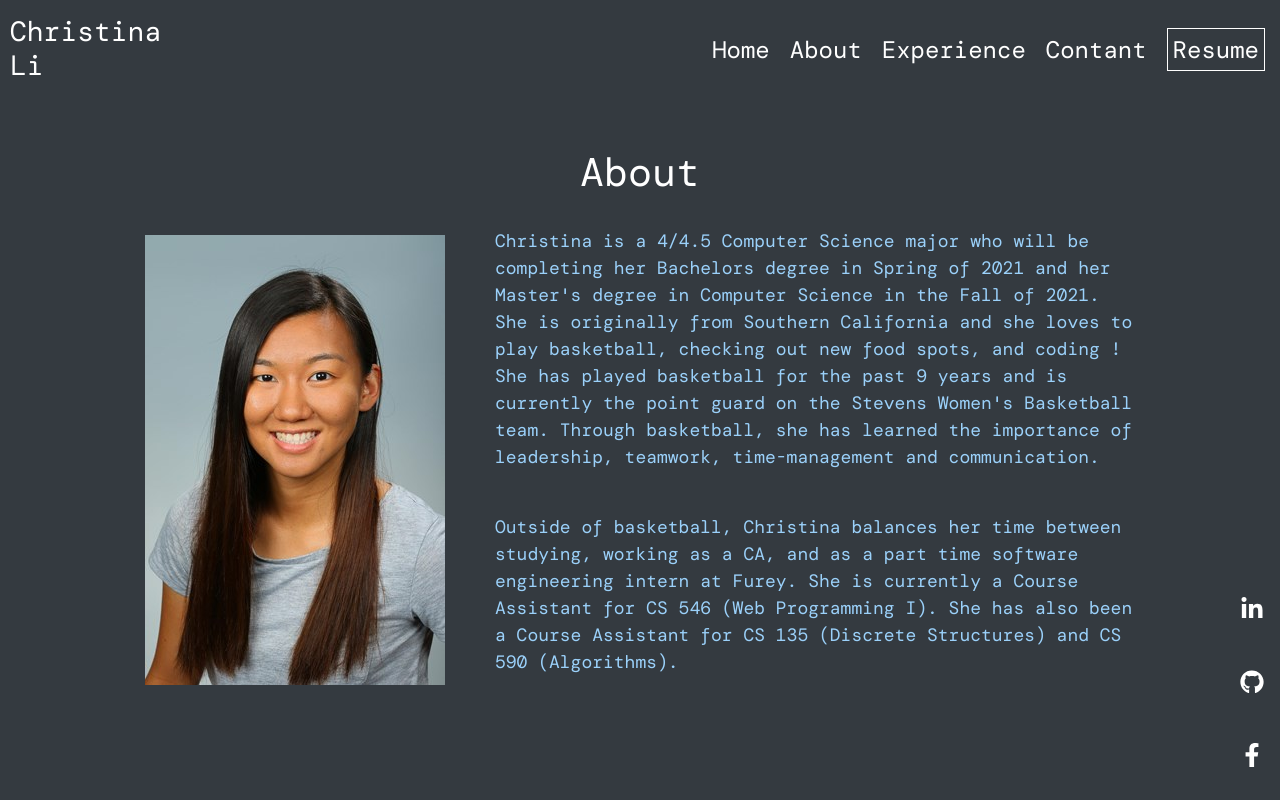
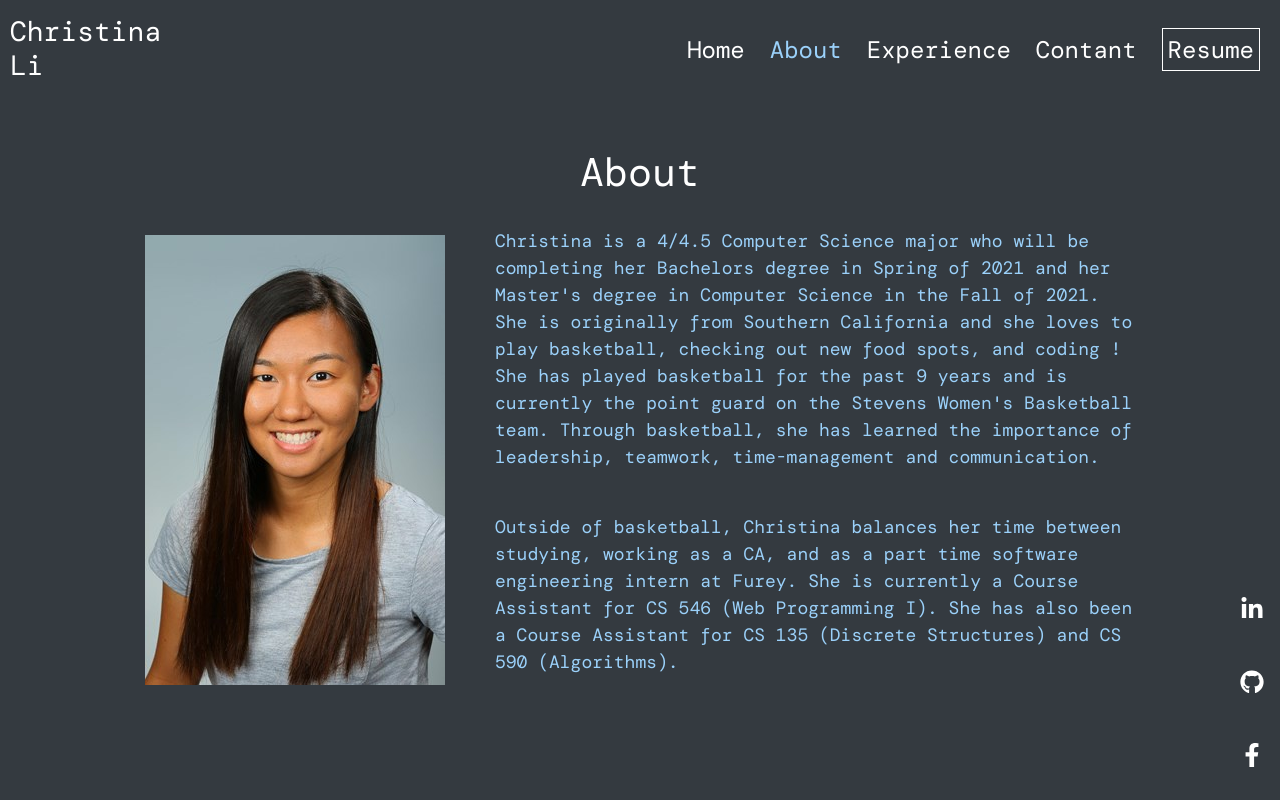
Before and after one commit to cli3267/personal-website, a Next.js app: page /about in a window 1280 px wide. Built offline with nearby package versions, Linux system fonts and the light colour scheme.

Commit message:
added a current Page state for nav and updating styles

```diff
--- a/pages/_app.js
+++ b/pages/_app.js
@@ -3,7 +3,7 @@ import 'react-vertical-timeline-component/style.min.css';
 import '../public/styles.css';
 
 import Footer from '../src/components/Layout/Footer/Footer';
-import Navigiation from '../src/components/Layout/Navigation';
+import Navigiation from '../src/components/Layout/Navigation/Navigation';
 
 const MyApp = ({ Component, pageProps }) => {
   return (
--- a/src/components/Layout/Footer/Footer.js
+++ b/src/components/Layout/Footer/Footer.js
@@ -28,18 +28,22 @@ const Footer = () => {
   return (
     <div>
       <Navbar
-        className='justify-content-end'
         expand='lg'
         variant='dark'
         fixed='bottom'
-        style={{ marginBottom: '25px' }}
+        style={{
+          marginBottom: '25px',
+          display: 'flex',
+          alignItems: 'center',
+          justifyContent: 'flex-end',
+        }}
       >
         <Nav justify className='flex-column'>
           {externalLinks.map((link, i) => {
             const Icon = link.Icon;
             const redirectLink = link.site;
             return (
-              <FooterIcon redirectLink={redirectLink} Icon={Icon} key={i} />
+              <FooterIcon key={i} redirectLink={redirectLink} Icon={Icon} />
             );
           })}
         </Nav>
--- a/src/components/Layout/Footer/FooterIcon.js
+++ b/src/components/Layout/Footer/FooterIcon.js
@@ -1,12 +1,11 @@
 import React, { useState } from 'react';
 
 const FooterIcon = props => {
-  const { redirectLink, Icon, key } = props;
+  const { redirectLink, Icon } = props;
   const [hovered, setHovered] = useState(false);
 
   return (
     <div
-      key={key}
       className='mt-5'
       onClick={() => window.open(redirectLink)}
       onMouseEnter={() => setHovered(true)}
--- a/src/components/Layout/Navigation.js
+++ b/src/components/Layout/Navigation/Navigation.js
@@ -1,4 +1,5 @@
-import React from 'react';
+import React, { useState, useEffect } from 'react';
+import { useRouter } from 'next/router';
 
 import NavigationLabel from './NavigationLabel';
 
@@ -11,6 +12,14 @@ const navButtons = [
 ];
 
 const Navigation = () => {
+  const router = useRouter();
+
+  const [currentPage, setCurrentPage] = useState('');
+
+  useEffect(() => {
+    setCurrentPage(router.pathname);
+  }, [router]);
+
   return (
     <div style={{ display: 'flex', alignItems: 'center', color: 'white' }}>
       <div
@@ -33,7 +42,7 @@ const Navigation = () => {
         }}
       >
         {navButtons.map((nav, i) => (
-          <NavigationLabel key={i} nav={nav} />
+          <NavigationLabel key={i} nav={nav} currentPage={currentPage} />
         ))}
       </div>
     </div>
--- a/src/components/Layout/NavigationLabel.js
+++ b/src/components/Layout/Navigation/NavigationLabel.js
@@ -2,21 +2,23 @@ import React, { useState } from 'react';
 import Link from 'next/link';
 
 const NavigationLabel = props => {
-  const { nav } = props;
+  const { nav, currentPage } = props;
   const [hovered, setHovered] = useState(false);
   return (
     <div
       style={{
-        fontSize: '24px',
+        fontSize: 24,
         padding: 5,
-        marginRight: 10,
+        marginRight: 15,
       }}
       onMouseEnter={() => setHovered(true)}
       onMouseLeave={() => setHovered(false)}
     >
       {nav.link ? (
         <Link href={nav.link}>
-          <a style={{ color: hovered ? '#9BD1FA' : 'white' }}>{nav.name}</a>
+          <a style={{ color: currentPage === nav.link ? '#9BD1FA' : 'white' }}>
+            {nav.name}
+          </a>
         </Link>
       ) : (
         <a
```
